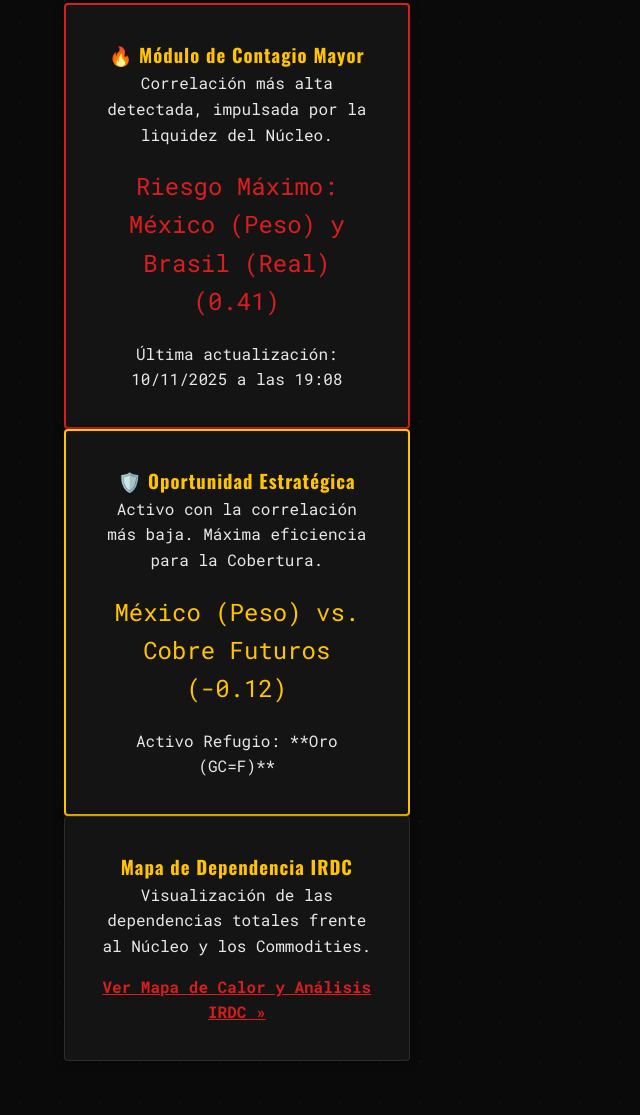
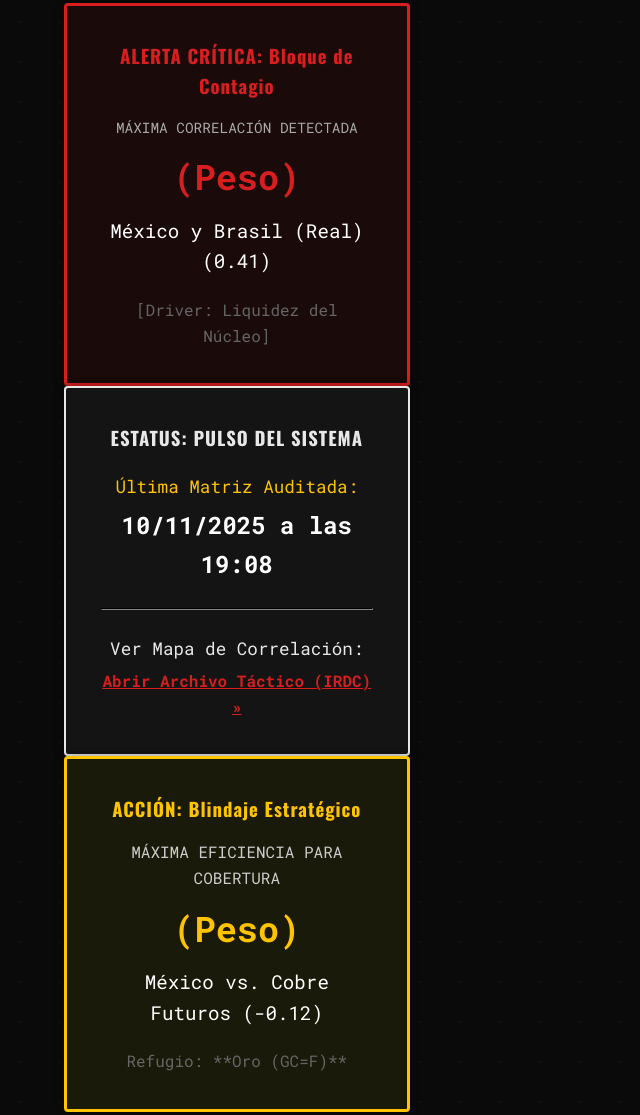
Before and after one commit to skanderlopez19-glitch/GeoFinance-Intel, a plain HTML site: page index.html in a window 1280 px wide. Shown: the part 5238-6353 px from the top of the page, without its empty margins (0-640 px from the left). Drawn offline with nearby package versions, Linux system fonts and the light colour scheme.

```diff
--- a/index.html
+++ b/index.html
@@ -132,26 +132,54 @@
 
             <div class="analysis-container" style="justify-content: space-between; flex-wrap: wrap; text-align: center;">
 
-                <div class="analysis-point" style="width: 30%; border: 2px solid var(--color-alert-danger);">
-                    <h3>🔥 Módulo de Contagio Mayor</h3>
-                    <p class="small-text">Correlación más alta detectada, impulsada por la liquidez del Núcleo.</p>
-                    <p id="resumen-maximo-data" style="font-size: 1.5em; font-family: var(--font-body); color: var(--color-alert-danger); margin: 20px 0;">Cargando...</p>
-                    <p class="small-text">Última actualización: <span id="fecha-actualizacion">...</span></p>
+                <div class="analysis-point" style="width: 30%; border: 3px solid var(--color-alert-danger); background-color: #1a0a0a;">
+                    <h3 style="color: var(--color-alert-danger);">ALERTA CRÍTICA: Bloque de Contagio</h3>
+                    <p class="small-text" style="font-size: 0.9em; color: #aaa; margin-top: 15px;">MÁXIMA CORRELACIÓN DETECTADA</p>
+
+                    <p id="resumen-maximo-data" style="font-family: var(--font-body); font-size: 2.2rem; font-weight: 700; color: var(--color-alert-danger); margin: 10px 0;">
+                        Cargando...
+                    </p>
+
+                    <p id="pares-afectados-data" style="font-size: 1.2em; color: #fff;">
+                        Cargando...
+                    </p>
+                    <p class="small-text" style="color: #666; margin-top: 20px;">[Driver: Liquidez del Núcleo]</p>
                 </div>
 
-                <div class="analysis-point" style="width: 30%; border: 2px solid var(--color-accent-primary);">
-                    <h3>🛡️ Oportunidad Estratégica</h3>
-                    <p class="small-text">Activo con la correlación más baja. Máxima eficiencia para la Cobertura.</p>
-                    <p id="correlacion-minima-data" style="font-size: 1.5em; font-family: var(--font-body); color: var(--color-accent-primary); margin: 20px 0;">Cargando...</p>
-                    <p class="small-text">Activo Refugio: **Oro (GC=F)**</p>
+
+                <div class="analysis-point" style="width: 30%; border: 2px solid var(--color-text-light); background-color: #141414;">
+                    <h3 style="color: var(--color-text-light);">ESTATUS: PULSO DEL SISTEMA</h3>
+
+                    <p style="font-size: 1.1em; color: var(--color-accent-primary); margin-top: 20px;">
+                        Última Matriz Auditada:
+                    </p>
+                    <p id="fecha-actualizacion" style="font-family: var(--font-body); font-size: 1.5em; font-weight: 700; color: #fff; margin-top: 5px;">
+                        Cargando...
+                    </p>
+
+                    <hr style="border-color: #333; margin: 25px 0;">
+
+                    <p style="font-size: 1.1em; color: var(--color-text-light);">
+                        Ver Mapa de Correlación:
+                    </p>
+                    <a href="informe_geopolitico_latest.pdf" target="_blank" style="color: var(--color-alert-danger); font-weight: bold; margin-top: 5px; display: block;">
+                        Abrir Archivo Táctico (IRDC) »
+                    </a>
                 </div>
 
-                <div class="analysis-point" style="width: 30%;">
-                    <h3>Mapa de Dependencia IRDC</h3>
-                    <p class="small-text">Visualización de las dependencias totales frente al Núcleo y los Commodities.</p>
-                    <a href="informe_geopolitico_latest.pdf" target="_blank" style="color: var(--color-alert-danger); font-weight: bold; margin-top: 15px; display: block;">
-                        Ver Mapa de Calor y Análisis IRDC »
-                    </a>
+
+                <div class="analysis-point" style="width: 30%; border: 3px solid var(--color-accent-primary); background-color: #1a1a0a;">
+                    <h3 style="color: var(--color-accent-primary);">ACCIÓN: Blindaje Estratégico</h3>
+                    <p class="small-text" style="color: #ccc; margin-top: 15px;">MÁXIMA EFICIENCIA PARA COBERTURA</p>
+
+                    <p id="correlacion-minima-data" style="font-family: var(--font-body); font-size: 2.2rem; font-weight: 700; color: var(--color-accent-primary); margin: 10px 0;">
+                        Cargando...
+                    </p>
+
+                    <p id="pares-cobertura-data" style="font-size: 1.2em; color: #fff;">
+                        Cargando...
+                    </p>
+                    <p class="small-text" style="color: #666; margin-top: 20px;">Refugio: **Oro (GC=F)**</p>
                 </div>
             </div>
         </section>
@@ -181,46 +209,67 @@
                     return response.json();
                 })
                 .then(data => {
-                    // 1. Actualiza el CTA mini en la sección Hero (Top de la página)
+                    // --- PARSEO AVANZADO DE DATOS (Dividir texto y cifra) ---
+
+                    // Ejemplo Riesgo Máximo: "Riesgo Máximo: México (Peso) y Brasil (Real) (0.41)"
+                    const maxMatch = data.resumen_maximo.match(/\((.*?)\)/); // Extrae la cifra (0.41)
+                    const maxCifra = maxMatch ? maxMatch[0] : 'N/A';
+                    const maxPares = data.resumen_maximo.replace('Riesgo Máximo: ', '').replace(maxCifra, '').trim();
+
+                    // Ejemplo Correlación Mínima: "México (Peso) vs. Cobre Futuros (-0.12)"
+                    const minMatch = data.correlacion_minima.match(/\((.*?)\)/); // Extrae la cifra (-0.12)
+                    const minCifra = minMatch ? minMatch[0] : 'N/A';
+                    const minPares = data.correlacion_minima.replace(' vs. ', ' vs. ').replace(minCifra, '').trim();
+
+
+                    // 1. Actualiza el CTA mini en la sección Hero
                     const ctaMini = document.querySelector('.cta-mini');
                     if (ctaMini) {
                         ctaMini.innerHTML = `🔥 **ALERTA HOY:** ${data.resumen_maximo} | Última Actualización: ${data.ultima_actualizacion}`;
                     }
 
-                    // 2. Actualiza la fecha de la última actualización en la sección de Análisis
+                    // 2. Dashboard - Módulo Contagio Mayor
+                    document.getElementById('resumen-maximo-data').textContent = maxCifra;
+                    document.getElementById('pares-afectados-data').textContent = maxPares;
+
+                    // 3. Dashboard - Módulo Blindaje
+                    document.getElementById('correlacion-minima-data').textContent = minCifra;
+                    document.getElementById('pares-cobertura-data').textContent = minPares;
+
+                    // 4. Dashboard - Estaus (Fecha)
                     document.getElementById('fecha-actualizacion').textContent = data.ultima_actualizacion;
 
-                    // 3. Mostrar el RIESGO MÁXIMO (Alerta)
-                    document.getElementById('resumen-maximo-data').textContent = data.resumen_maximo;
-
-                    // 4. Mostrar la OPORTUNIDAD DE COBERTURA (NUEVA LÍNEA CLAVE)
-                    document.getElementById('correlacion-minima-data').textContent = data.correlacion_minima;
 
                     console.log("✅ Datos de Análisis Cuantitativo cargados y web actualizada.");
                 })
                 .catch(error => {
                     console.error('❌ Error al cargar o procesar datos JSON:', error);
+                    // Failsafe para todos los módulos si falla la carga
+                    document.getElementById('resumen-maximo-data').textContent = 'FALLA';
+                    document.getElementById('pares-afectados-data').textContent = 'Error de Sincronización';
+                    document.getElementById('correlacion-minima-data').textContent = 'FALLA';
+                    document.getElementById('pares-cobertura-data').textContent = 'Error de Sincronización';
+                    document.getElementById('fecha-actualizacion').textContent = 'Error de Carga';
+                    // Failsafe para Hero
                     const ctaMini = document.querySelector('.cta-mini');
                     if (ctaMini) {
-                        ctaMini.innerHTML = `⚠️ Sistema de IA en inicio. Próximo Análisis: Mañana, 19:00 (Hora Local).`;
+                        ctaMini.innerHTML = `⚠️ SIN CONEXIÓN A LA MATRIZ. Próximo Análisis: Mañana, 19:00 (Hora Local).`;
                     }
-                    document.getElementById('fecha-actualizacion').textContent = 'Error al cargar';
-                    document.getElementById('resumen-maximo-data').textContent = 'Datos no disponibles. El servidor no ha generado el análisis aún.';
-                    // Failsafe para la nueva tarjeta
-                    document.getElementById('correlacion-minima-data').textContent = 'Datos no disponibles. El servidor no ha generado el análisis aún.';
                 });
         }
 
-        // --- FUNCIÓN DE SIMULACIÓN DE SUPERVISIÓN POR IA ---
+        // --- FUNCIÓN DE SIMULACIÓN DE SUPERVISIÓN POR IA (JavaScript) ---
         function updateAIAuditDate() {
             const now = new Date();
             const options = { month: '2-digit', day: '2-digit', year: 'numeric', hour: '2-digit', minute: '2-digit', hour12: false };
             const formattedDate = now.toLocaleDateString('es-CL', options).replace(/\//g, '/') + ' | ' + now.toLocaleTimeString('es-CL', { hour: '2-digit', minute: '2-digit', hour12: false });
 
+            // Simula la supervisión de la Biblioteca de Fundamentos (3 tarjetas)
             document.getElementById('date-1').textContent = `Auditado ${formattedDate}`;
             document.getElementById('date-2').textContent = `Auditado ${formattedDate}`;
             document.getElementById('date-3').textContent = `Auditado ${formattedDate}`;
 
+            // Simula la actualización de la Sala de Crisis (2 tarjetas)
             document.getElementById('crisis-date-1').textContent = `Actualizado ${formattedDate}`;
             document.getElementById('crisis-date-2').textContent = `Actualizado ${formattedDate}`;
         }
@@ -229,5 +278,5 @@
         document.addEventListener('DOMContentLoaded', loadAnalysis);
         document.addEventListener('DOMContentLoaded', updateAIAuditDate);
     </script>
-    </body>
+</body>
 </html>
```
